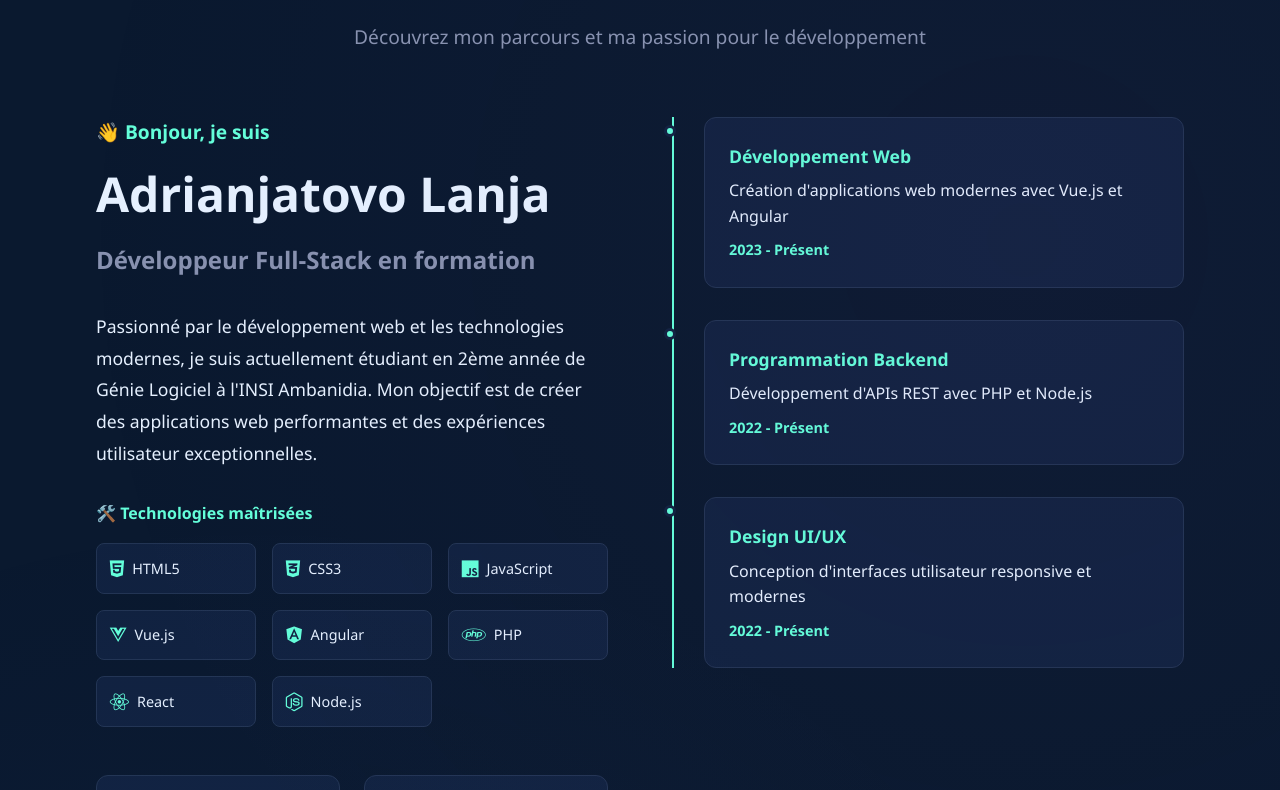
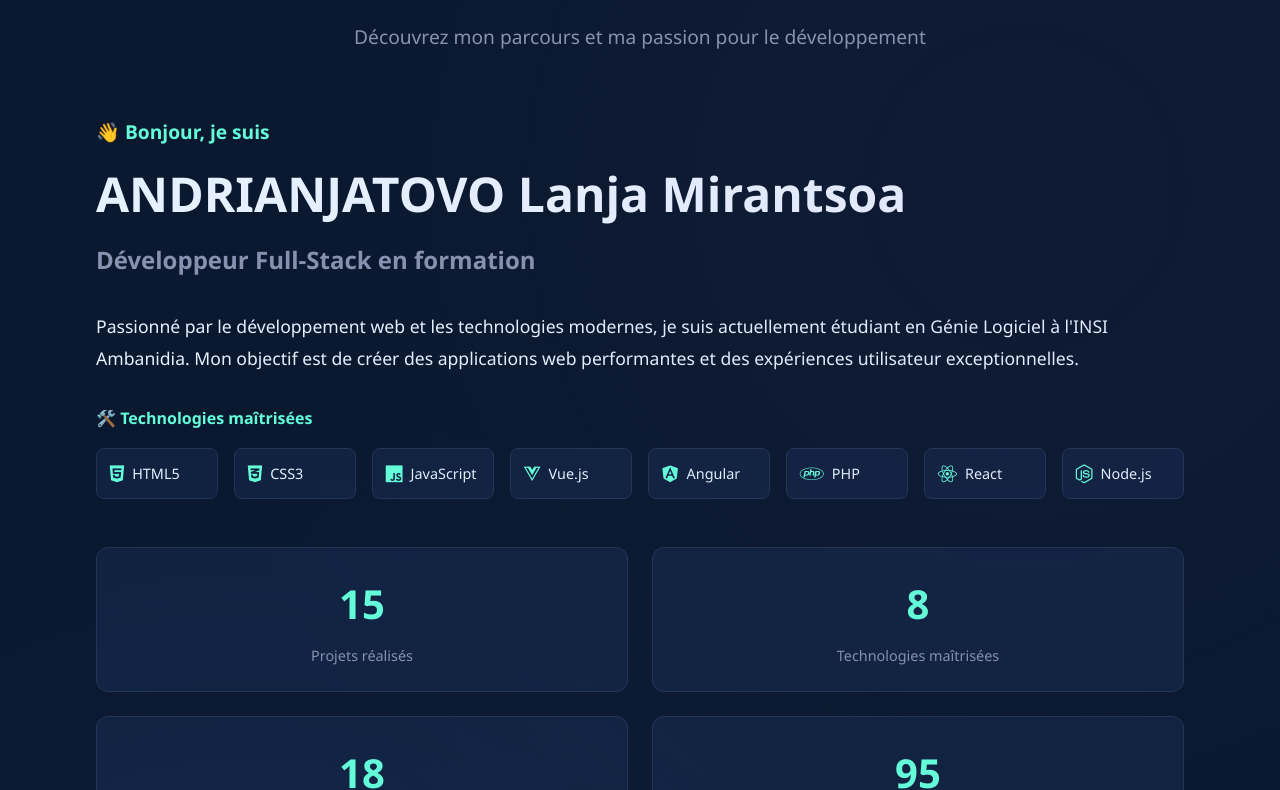
Before and after one commit to Lanjamrts/portfolio, a Vue app: page / in a window 1280 px wide. Shown: the part 1210-2000 px from the top of the page. Built offline with nearby package versions, Linux system fonts and the light colour scheme.

Commit message:
portfolio final

```diff
--- a/src/components/AboutSection.vue
+++ b/src/components/AboutSection.vue
@@ -10,13 +10,13 @@
         <div class="about-text">
           <div class="intro-block">
             <h3 class="greeting">👋 Bonjour, je suis</h3>
-            <h2 class="name">Adrianjatovo Lanja</h2>
+            <h2 class="name">ANDRIANJATOVO Lanja Mirantsoa</h2>
             <h4 class="title">Développeur Full-Stack en formation</h4>
           </div>
 
           <div class="description">
             <p class="main-description">
-              Passionné par le développement web et les technologies modernes, je suis actuellement étudiant en 2ème année de Génie Logiciel à l'INSI Ambanidia.
+              Passionné par le développement web et les technologies modernes, je suis actuellement étudiant en Génie Logiciel à l'INSI Ambanidia.
               Mon objectif est de créer des applications web performantes et des expériences utilisateur exceptionnelles.
             </p>
 
@@ -47,7 +47,7 @@
               <div class="detail-content">
                 <div class="detail-row">
                   <span class="label">Nom complet :</span>
-                  <span class="value">Adrianjatovo Lanja</span>
+                  <span class="value">ANDRIANJATOVO Lanja Mirantsoa</span>
                 </div>
                 <div class="detail-row">
                   <span class="label">Email :</span>
@@ -96,18 +96,6 @@
           </div>
         </div>
 
-        <div class="about-visual">
-          <div class="experience-timeline">
-            <div class="timeline-item" v-for="exp in experience" :key="exp.title">
-              <div class="timeline-dot"></div>
-              <div class="timeline-content">
-                <h6>{{ exp.title }}</h6>
-                <p>{{ exp.description }}</p>
-                <span class="timeline-date">{{ exp.date }}</span>
-              </div>
-            </div>
-          </div>
-        </div>
       </div>
     </div>
   </section>
@@ -134,23 +122,7 @@ export default {
         { label: 'Mois d\'expérience', value: 18 },
         { label: 'Satisfaction client', value: 95 }
       ],
-      experience: [
-        {
-          title: 'Développement Web',
-          description: 'Création d\'applications web modernes avec Vue.js et Angular',
-          date: '2023 - Présent'
-        },
-        {
-          title: 'Programmation Backend',
-          description: 'Développement d\'APIs REST avec PHP et Node.js',
-          date: '2022 - Présent'
-        },
-        {
-          title: 'Design UI/UX',
-          description: 'Conception d\'interfaces utilisateur responsive et modernes',
-          date: '2022 - Présent'
-        }
-      ]
+      experience: []
     };
   },
   mounted() {
@@ -160,7 +132,7 @@ export default {
   methods: {
     initAnimations() {
       const elements = document.querySelectorAll(
-        '.intro-block, .description, .stats-grid, .about-details, .cta-section, .experience-timeline'
+        '.intro-block, .description, .stats-grid, .about-details, .cta-section'
       );
 
       elements.forEach(el => {
@@ -254,8 +226,8 @@ export default {
 
 .about-content {
   display: grid;
-  grid-template-columns: 1fr 1fr;
-  gap: 4rem;
+  grid-template-columns: 1fr;
+  gap: 2rem;
   align-items: start;
 }
 
@@ -502,72 +474,6 @@ export default {
   transform: translateY(-2px);
 }
 
-.about-visual {
-  position: relative;
-}
-
-.experience-timeline {
-  position: relative;
-  padding-left: 2rem;
-}
-
-.experience-timeline::before {
-  content: '';
-  position: absolute;
-  left: 0;
-  top: 0;
-  bottom: 0;
-  width: 2px;
-  background: #64ffda;
-}
-
-.timeline-item {
-  position: relative;
-  margin-bottom: 2rem;
-}
-
-.timeline-dot {
-  position: absolute;
-  left: -2.5rem;
-  top: 0.5rem;
-  width: 12px;
-  height: 12px;
-  background: #64ffda;
-  border-radius: 50%;
-  border: 3px solid #112240;
-}
-
-.timeline-content {
-  background: #112240;
-  border-radius: 12px;
-  padding: 1.5rem;
-  border: 1px solid #233554;
-  transition: all 0.3s ease;
-}
-
-.timeline-content:hover {
-  transform: translateX(5px);
-  background: #233554;
-}
-
-.timeline-content h6 {
-  color: #64ffda;
-  margin: 0 0 0.5rem 0;
-  font-size: 1.1rem;
-}
-
-.timeline-content p {
-  color: #e6f1ff;
-  margin: 0 0 0.5rem 0;
-  line-height: 1.6;
-}
-
-.timeline-date {
-  color: #64ffda;
-  font-size: 0.9rem;
-  font-weight: 600;
-}
-
 @media (max-width: 992px) {
   .about-content {
     grid-template-columns: 1fr;
--- a/src/components/AppFooter.vue
+++ b/src/components/AppFooter.vue
@@ -22,8 +22,8 @@
           <div class="tech-highlights">
             <span class="tech-tag">Vue.js</span>
             <span class="tech-tag">JavaScript</span>
-            <span class="tech-tag">Python</span>
-            <span class="tech-tag">Java</span>
+            <span class="tech-tag">React</span>
+            <span class="tech-tag">Angular</span>
           </div>
         </div>
 
@@ -125,7 +125,7 @@ export default {
         },
         {
           icon: 'fab fa-linkedin',
-          url: '#',
+          url: 'https://www.linkedin.com/in/lanja-mirantsoa-90273a374?utm_source=share&utm_campaign=share_via&utm_content=profile&utm_medium=android_app',
           target: '_blank',
           title: 'LinkedIn'
         },
--- a/src/components/ContactSection.vue
+++ b/src/components/ContactSection.vue
@@ -10,7 +10,7 @@
         </div>
         <div class="contact-item">
           <i class="fas fa-phone"></i>
-          <span>+262 38 95 983 72</span>
+          <span>+261 38 95 983 72</span>
         </div>
         <div class="contact-item">
           <i class="fas fa-phone"></i>
@@ -18,7 +18,7 @@
         </div>
         <div class="contact-item">
           <i class="fab fa-facebook"></i>
-          <a href="https://www.facebook.com/lanja.mirantsoa.37/" target="_blank">lanja mirantsoa</a>
+          <a href="https://www.facebook.com/lanja.mirantsoa.37/" target="_blank">lanja Andrianjatovo</a>
         </div>
       </div>
     </div>
--- a/src/components/HomeSection.vue
+++ b/src/components/HomeSection.vue
@@ -58,7 +58,7 @@ export default {
     return {
       socialLinks: [
         { id: 1, url: 'https://github.com/lanjamrts', target: '_blank', icon: 'fab fa-github', title: 'GitHub', class: 'github' },
-        { id: 2, url: '#', target: '', icon: 'fab fa-linkedin', title: 'LinkedIn', class: 'linkedin' },
+        { id: 2, url: 'https://www.linkedin.com/in/lanja-mirantsoa-90273a374?utm_source=share&utm_campaign=share_via&utm_content=profile&utm_medium=android_app', target: '_blank', icon: 'fab fa-linkedin', title: 'LinkedIn', class: 'linkedin' },
         { id: 3, url: 'mailto:lanjaandrianjatovo@gmail.com', target: '', icon: 'fas fa-envelope', title: 'Email', class: 'email' }
       ],
       typewriterText: '',
```
Also changed, not shown: 1 other file (tests, documents, lock files or other folders).
